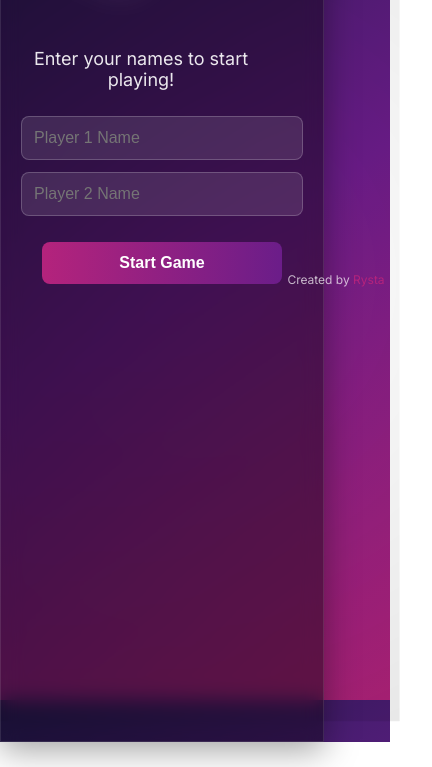
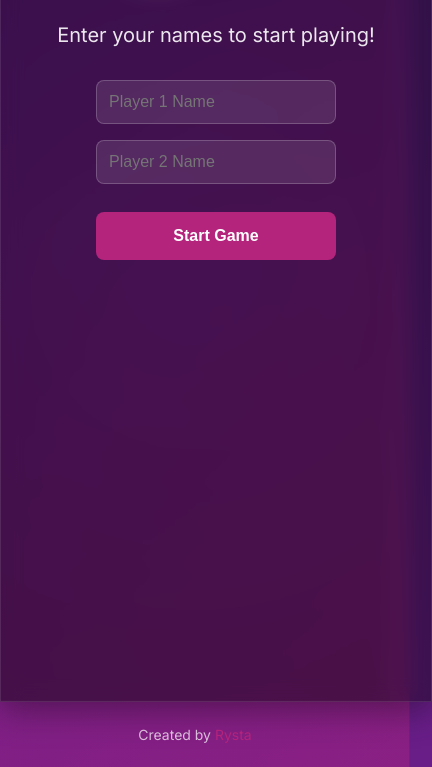
Before and after one commit to reyewon/cards, a plain HTML site: page index.html in a window 390 px wide. Shown: the part 144-911 px from the top of the page, 432 px wide, since content can reach past the window. Before the commit the page ends 886 px from the top, so only its background shows below. Drawn offline with Linux system fonts and the light colour scheme.

Commit message:
Update styles.css

```diff
--- a/styles.css
+++ b/styles.css
@@ -1,5 +1,6 @@
 body {
     display: flex;
+    flex-direction: column;
     justify-content: center;
     align-items: center;
     min-height: 100vh;
@@ -30,12 +31,6 @@ body {
     animation: pulse 4s ease-in-out infinite;
 }
 
-@keyframes pulse {
-    0% { transform: scale(1); }
-    50% { transform: scale(1.1); }
-    100% { transform: scale(1); }
-}
-
 .container {
     width: 800px;
     padding: 40px;
@@ -47,6 +42,7 @@ body {
     position: relative;
     z-index: 1;
     text-align: center;
+    margin: 20px auto;
 }
 
 .logo {
@@ -57,9 +53,15 @@ body {
 }
 
 .instruction-text {
-    font-size: 16px;
+    font-size: 24px;
     margin-bottom: 25px;
     color: rgba(255, 255, 255, 0.9);
+}
+
+.input-container {
+    width: 100%;
+    max-width: 400px;
+    margin: 0 auto;
 }
 
 input[type="text"] {
@@ -72,32 +74,20 @@ input[type="text"] {
     color: #ffffff;
     margin: 8px 0;
     box-sizing: border-box;
-    transition: all 0.3s ease;
-}
-
-input[type="text"]:focus {
-    outline: none;
-    border-color: rgba(255, 255, 255, 0.4);
-    background: rgba(255, 255, 255, 0.15);
 }
 
 button {
-    padding: 15px 30px;
+    width: 100%;
+    max-width: 400px;
+    padding: 15px;
     font-size: 16px;
     font-weight: 600;
-    background: linear-gradient(90deg, #b4237c, #6b1d89);
+    background: #b4237c;
     color: white;
     border: none;
     border-radius: 8px;
     cursor: pointer;
-    transition: all 0.3s ease;
-    width: 100%;
-    margin: 20px 0 10px;
-}
-
-button:hover {
-    opacity: 0.9;
-    transform: translateY(-1px);
+    margin: 20px auto;
 }
 
 .card {
@@ -117,89 +107,96 @@ button:hover {
 }
 
 footer {
-    position: fixed;
-    bottom: 20px;
     width: 100%;
     text-align: center;
-    font-size: 12px;
+    font-size: 14px;
     color: rgba(255, 255, 255, 0.7);
+    padding: 20px 0;
+    position: relative;
     z-index: 1;
 }
 
 footer a {
     color: #b4237c;
     text-decoration: none;
-    transition: color 0.3s ease;
 }
 
-footer a:hover {
-    color: #6b1d89;
-}
-
-@media (max-width: 768px) {
-    body {
-        padding: 0;
-        background-attachment: fixed;
-    }
-
+@media screen and (max-width: 1024px) {
     .container {
-        width: 100%;
-        height: 100vh;
-        margin: 0;
-        padding: 20px;
-        border-radius: 0;
-        display: flex;
-        flex-direction: column;
-        align-items: center;
+        width: 90%;
+        max-width: 400px;
+        padding: 30px 20px;
+        margin: 10px auto;
     }
 
     .logo {
-        width: 60%;
-        max-width: 200px;
-        margin: 40px auto;
+        width: 70%;
+        max-width: 250px;
+    }
+
+    .instruction-text {
+        font-size: 20px;
     }
 
     .input-container {
         width: 85%;
-        max-width: 240px;
+        max-width: 280px;
     }
 
     input[type="text"] {
         font-size: 16px;
         padding: 12px;
-        margin: 6px 0;
     }
 
     button {
-        width: 240px;
-        padding: 12px;
+        width: 85%;
+        max-width: 280px;
         font-size: 16px;
-        margin: 20px auto 10px;
     }
 
     .card {
-        width: 240px;
-        font-size: 18px;
-        padding: 20px;
+        width: 85%;
+        max-width: 280px;
         margin: 15px auto;
+        font-size: 16px;
+    }
+}
+
+@media screen and (max-width: 480px) {
+    body {
+        padding: 0;
     }
 
-    .button-container {
-        width: 240px;
-        display: flex;
-        flex-direction: column;
-        gap: 10px;
-        margin: 0 auto;
+    .container {
+        width: 100%;
+        border-radius: 0;
+        margin: 0;
+        min-height: calc(100vh - 60px);
     }
 
-    .instruction-text {
-        font-size: 18px;
-        margin: 20px 0;
+    .logo {
+        width: 60%;
+        margin: 0 auto 20px;
+    }
+
+    .input-container {
+        width: 80%;
+        max-width: 240px;
+    }
+
+    input[type="text"],
+    button {
+        width: 100%;
+        max-width: 240px;
+    }
+
+    .card {
+        width: 80%;
         max-width: 240px;
     }
 
     footer {
-        position: relative;
-        padding: 20px 0;
+        margin-top: auto;
+        padding: 10px 0;
     }
 }
```
